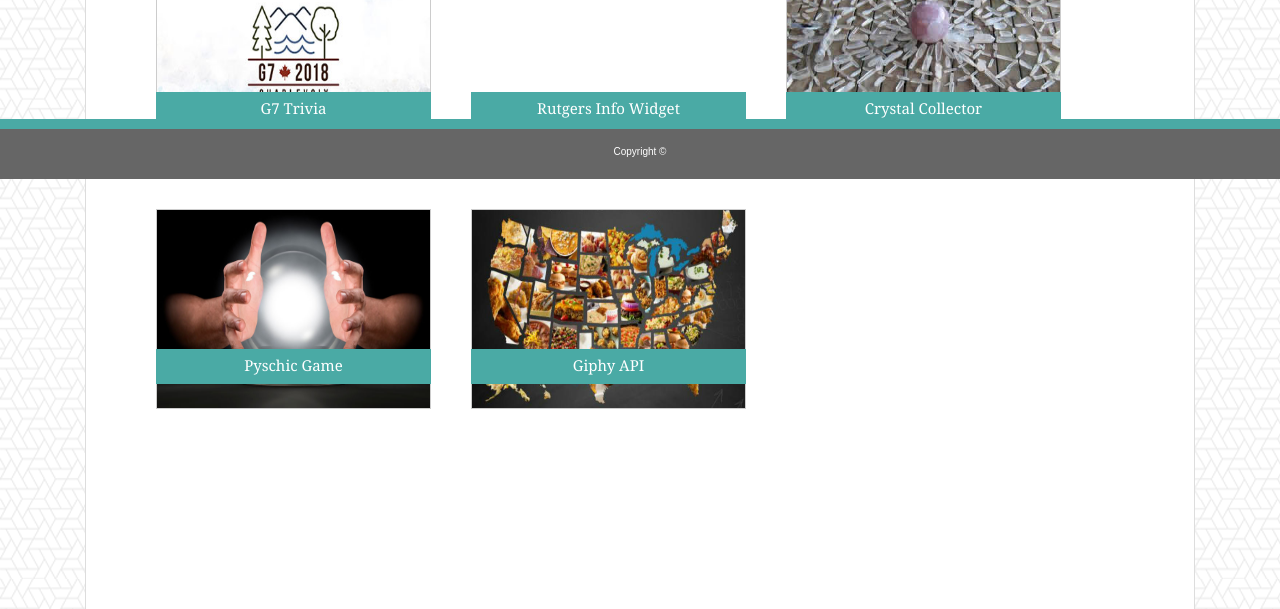
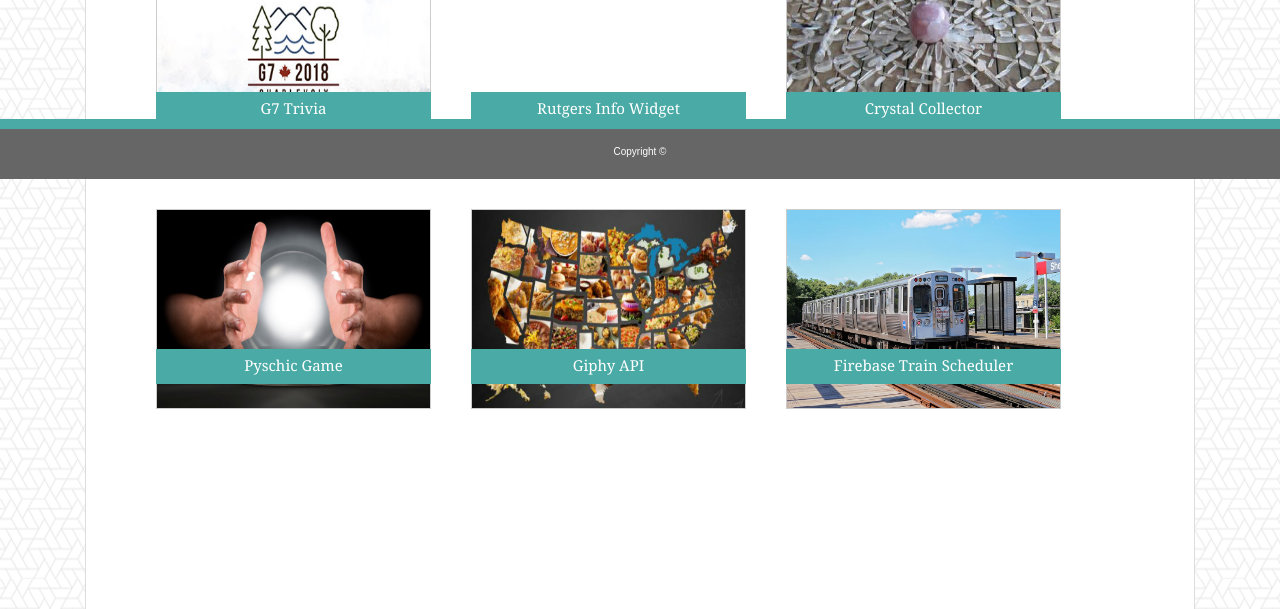
Before and after one commit to noahsimon999/Bootstrap-Portfolio, a plain HTML site: page portfolio.html in a window 1280 px wide. Shown: the part 621-1230 px from the top of the page. Drawn offline with nearby package versions, Linux system fonts and the light colour scheme; files whose address does not match are found by name.

Commit message:
firebase app

```diff
--- a/portfolio.html
+++ b/portfolio.html
@@ -87,6 +87,10 @@
                                     <a href="https://noahsimon999.github.io/the-gif-master/" target="_blank"><img src="assets/images/generalmillsmap.jpg" alt="placholder"></a>
                                     <div class="imgTitle">Giphy API</div>
                                 </div>
+                                <div class="imgPortfolio">
+                                    <a href="https://noahsimon999.github.io/train-scheduler/" target="_blank"><img src="assets/images/train.jpg" alt="placholder"></a>
+                                    <div class="imgTitle">Firebase Train Scheduler</div>
+                                </div>
                             </div>
                         </div>
                     </div>
```
Also changed, not shown: assets/images/train.jpg (added), 1 other file.
